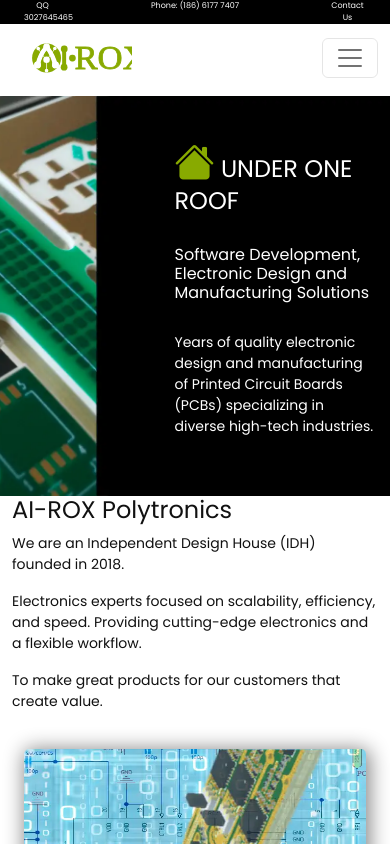
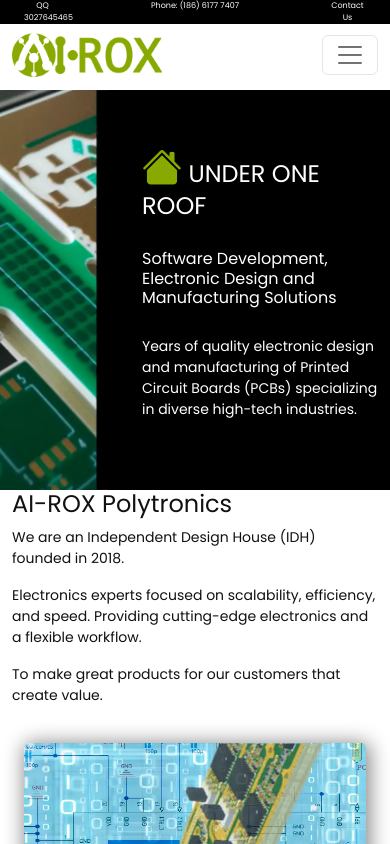
Before and after one commit to AI-ROX/ai-rox.github.io, a React (Create React App) app: page / in a window 390 px wide. Built offline with nearby package versions, Linux system fonts and the light colour scheme.

Commit message:
Website edits 2022-06-20-1658

```diff
--- a/src/components/HeaderNav.tsx
+++ b/src/components/HeaderNav.tsx
@@ -10,7 +10,7 @@
       <Navbar bg='white' expand='sm' fixed='top' sticky="top">
         <Container>
           <Navbar.Brand as={NavLink} to='/'>
-            <img alt='' src='AI-ROX-Logo.svg' width='150' height='50' className='d-inline-block align-center'/>
+            <img alt='' src='ai-rox-logo.png' width='150' height='auto' className='d-inline-block align-center'/>
           </Navbar.Brand>
           <Navbar.Toggle aria-controls='basic-navbar-nav'/>
           <Navbar.Collapse id='basic-navbar-nav'>
--- a/src/pages/HomePage.tsx
+++ b/src/pages/HomePage.tsx
@@ -17,9 +17,9 @@
         }}>
           <Container fluid style={{padding:0, margin:0}}>
             <Row style={{height: '400px',}}>
-              <Col >
+              <Col>
               </Col>
-              <Col xs="7" style={{
+              <Col xs="8" sm='7' lg='7' xl='7' style={{
                 color: 'white',
                 backgroundColor: 'black',
                 justifyContent: 'center',
--- a/src/styles/main.sass
+++ b/src/styles/main.sass
@@ -111,11 +111,13 @@
   .headerTop
     font-size: 8px
   .headerNav a
-    padding-left: 20px
-    padding-right: 20px
-    font-size: 0.8em
+    padding-left: 0px
+    padding-right: 40px
+    font-size: 0.8rem
   .navbar-brand>img
-    width: 100px
+    width: 150px
+    height: auto
+    min-width: 150px
 
 @media (min-width: 544px)
   p
@@ -133,9 +135,7 @@
   .headerNav a
     padding-left: 20px
     padding-right: 20px
-    font-size: 0.8em
-  .navbar-brand>img
-    width: 100px
+    font-size: 0.8rem
 
 @media (min-width: 768px)
   p
```
Also changed, not shown: public/AI-ROX-Logo.svg, public/ai-rox-logo.png (added).
